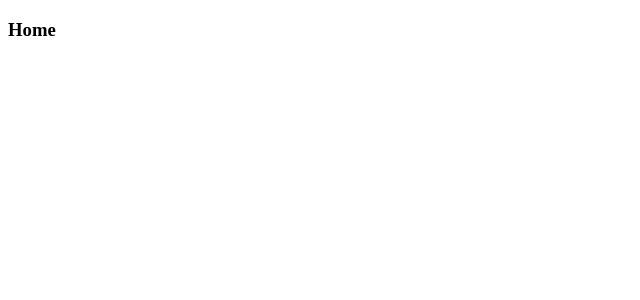
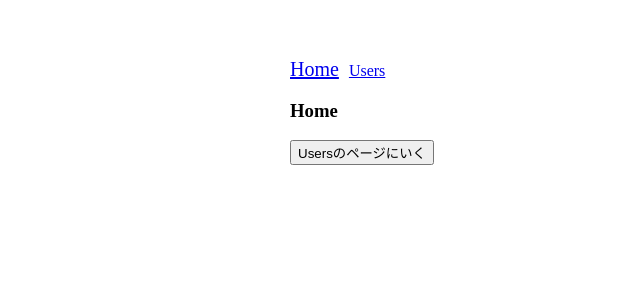
Before and after one commit to Ryotaro25/udemy-vuejs, a Vue app: page / in a window 1280 px wide. Shown: the top 300 px of the page, without its empty margins (0-640 px from the left). Built offline with nearby package versions, Linux system fonts and the light colour scheme; the HTML template or start-up script is replaced by a standard one.

Commit message:
mid-vue-router

```diff
--- a/src/App.vue
+++ b/src/App.vue
@@ -1,5 +1,28 @@
 <template>
-  <div>
+  <div style="width: 700px; margin:auto; padding-top: 50px;">
+    <nav>
+      <router-link
+      to="/"
+      active-class="link--active"
+      exact
+      class="link"
+      >Home</router-link>
+      <router-link to="/users"
+       active-class="link--active"
+       exact
+       class="link">Users</router-link>
+    </nav>
+
     <router-view></router-view>
   </div>
 </template>
+
+
+<style scoped>
+  .link {
+    margin-right: 10px;
+  }
+  .link--active {
+    font-size: 20px;
+  }
+</style>
--- a/src/router.js
+++ b/src/router.js
@@ -6,5 +6,9 @@ import Users from "./views/Users.vue";
 Vue.use(Router)
 
 export default new Router({
-  routes: [{path: '/', component: Home},{ path: '/users', component: Users}]
+  mode: "history",
+  routes: [
+    {path: '/', component: Home},
+    { path: '/users/:id', component: Users, props:true}
+  ]
 });
--- a/src/views/Home.vue
+++ b/src/views/Home.vue
@@ -1,5 +1,16 @@
 <template>
   <div>
     <h3>Home</h3>
-    </div>
+    <button @click="toUsers">Usersのページにいく</button>
+  </div>
 </template>
+
+<script>
+export default {
+  methods: {
+    toUsers() {
+      this.$router.push({path:'users'});
+    }
+  }
+}
+</script>
--- a/src/views/Users.vue
+++ b/src/views/Users.vue
@@ -1,5 +1,15 @@
 <template>
   <div>
     <h3>Users</h3>
+    <router-link to="/users/1">ユーザー１</router-link>
+    <router-link to="/users/2">ユーザー2</router-link>
+    <hr>
+    <h1>User No. {{ $route.params.id }}</h1>
     </div>
 </template>
+
+<script>
+export default {
+  props: ["id"]
+}
+</script>
```
